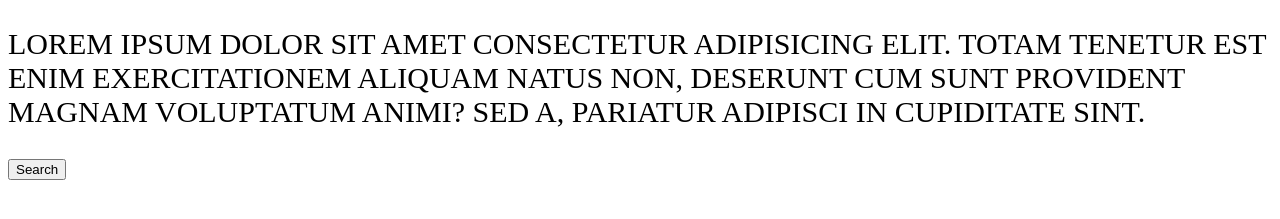
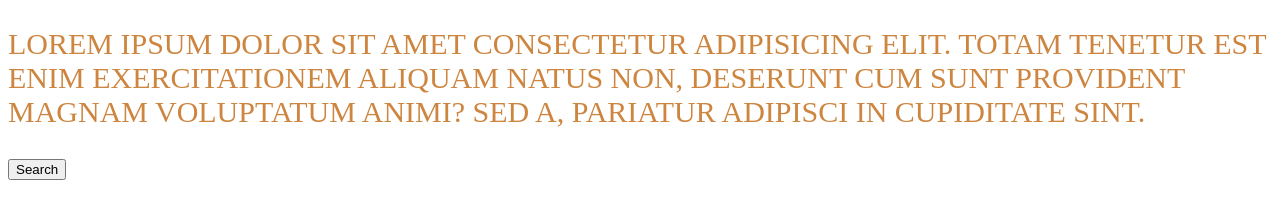
Before and after one commit to AArmandoOlan/blog-construction-2, a plain HTML site: page index.html in a window 1280 px wide. Shown: the part 85-304 px from the top of the page. Drawn offline with Linux system fonts and the light colour scheme.

Commit message:
add color to p index

```diff
--- a/css/styles.css
+++ b/css/styles.css
@@ -5,4 +5,5 @@ h1 {
 p {
     font-size: 30px;
     text-transform: uppercase;
+    color: peru;
 }
```
